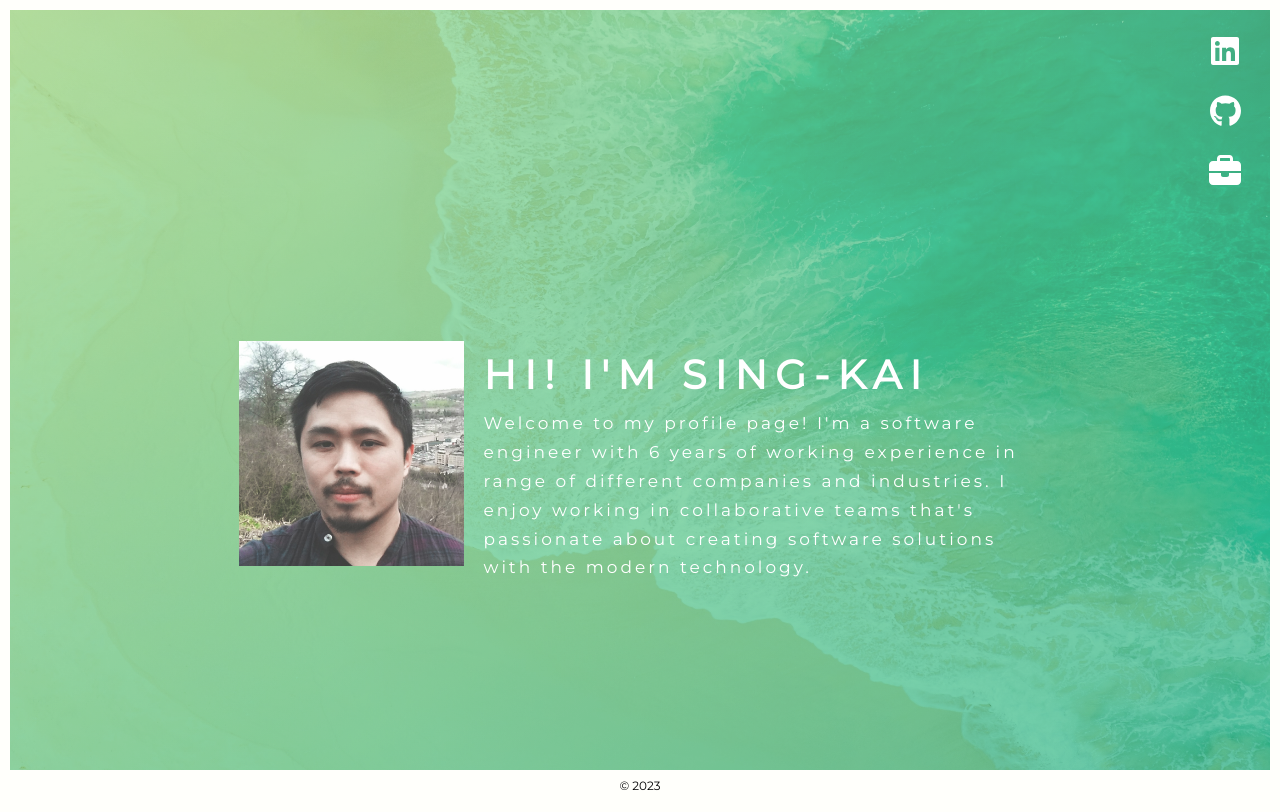
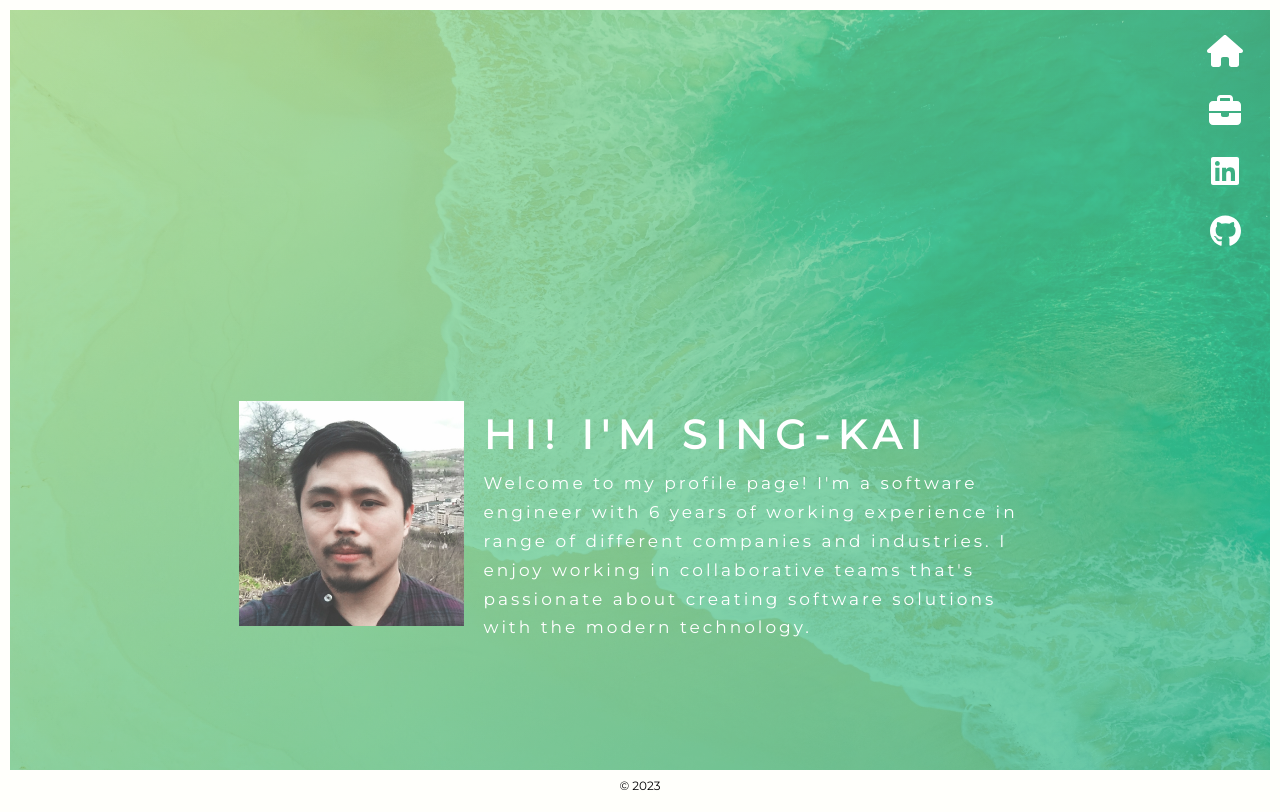
Before and after one commit to Sing-Kai/profile-page, a Next.js app: page / in a window 1280 px wide. Built offline with nearby package versions, Linux system fonts and the light colour scheme.

Commit message:
simplified navbar

```diff
--- a/src/components/Nav.tsx
+++ b/src/components/Nav.tsx
@@ -1,9 +1,46 @@
 import React, {useEffect} from 'react'
 import styled, {keyframes} from 'styled-components'
 import { FontAwesomeIcon } from '@fortawesome/react-fontawesome'
-import { faBriefcase, faHouse} from '@fortawesome/free-solid-svg-icons'
+import { faBriefcase, faHouse, IconDefinition} from '@fortawesome/free-solid-svg-icons'
 import {faLinkedin, faGithub} from '@fortawesome/free-brands-svg-icons'
 import Link  from 'next/link'
+
+
+interface INavData {
+  id:string,
+  url:string,
+  icon: IconDefinition,
+  target:boolean,
+  // children?: React.ReactNode,
+}
+
+const navData: INavData[] = [
+  {
+    id: 'home',
+    url: '/',
+    icon: faHouse,
+    target: false,
+  },
+  {
+    id: 'experience',
+    url: '/experience',
+    icon: faBriefcase,
+    target: false,
+  },
+  {
+    id: 'linkedIn',
+    url: 'https://www.linkedin.com/in/sing-kai/',
+    icon: faLinkedin,
+    target: true,
+  },
+  {
+    id: 'gitHub',
+    url: 'https://github.com/Sing-Kai',
+    icon: faGithub,
+    target: true,
+  }
+]
+
 
 const Nav = () =>{
 
@@ -15,50 +52,30 @@ const Nav = () =>{
     <NavImageContainer>
       <div>
         <NavContainer className="nav">
-
-          {/* <NavItem>
-            <Link href="/">
-              <LinkItem>
-                <FontAwesomeIcon icon={faHouse} size="2x"/>
-                <div className = "circle"></div>
-                <span></span>
-              </LinkItem>
-            </Link>
-          </NavItem> */}
-
-          <NavItem>
-            <Link href="https://www.linkedin.com/in/sing-kai/" target = "_blank">
-              <LinkItem>
-                <FontAwesomeIcon icon={faLinkedin} size="2x"/>
-                <div className = "circle"></div>
-                <span></span>
-              </LinkItem>
-            </Link>
-          </NavItem>
-
-          <NavItem>
-            <Link href="https://github.com/Sing-Kai" target = "_blank">
-              <LinkItem>
-                <FontAwesomeIcon icon={faGithub} size="2x"/>
-                <div className = "circle"></div>
-                <span></span>
-              </LinkItem>
-            </Link>
-          </NavItem>
-
-          <NavItem>
-            <Link href="/experience">
-              <LinkItem>
-                <FontAwesomeIcon icon={faBriefcase} size="2x"/>
-                <div className = "circle"></div>
-                <span></span>
-              </LinkItem>
-            </Link>
-          </NavItem>
-
+          {
+            navData.map((data,) => {
+              return <Item {...data}/>
+            })
+          }
         </NavContainer>
       </div>
     </NavImageContainer>
+  )
+}
+
+
+const Item = ({id, url, icon, target}: INavData) => {
+
+  return (
+      <NavItem>
+        <Link href={url} target={target? "_blank": ""}>
+          <LinkItem>
+            <FontAwesomeIcon icon={icon} size="2x"/>
+            <div className = "circle"></div>
+            <span></span>
+          </LinkItem>
+        </Link>
+      </NavItem>
   )
 }
 
```
